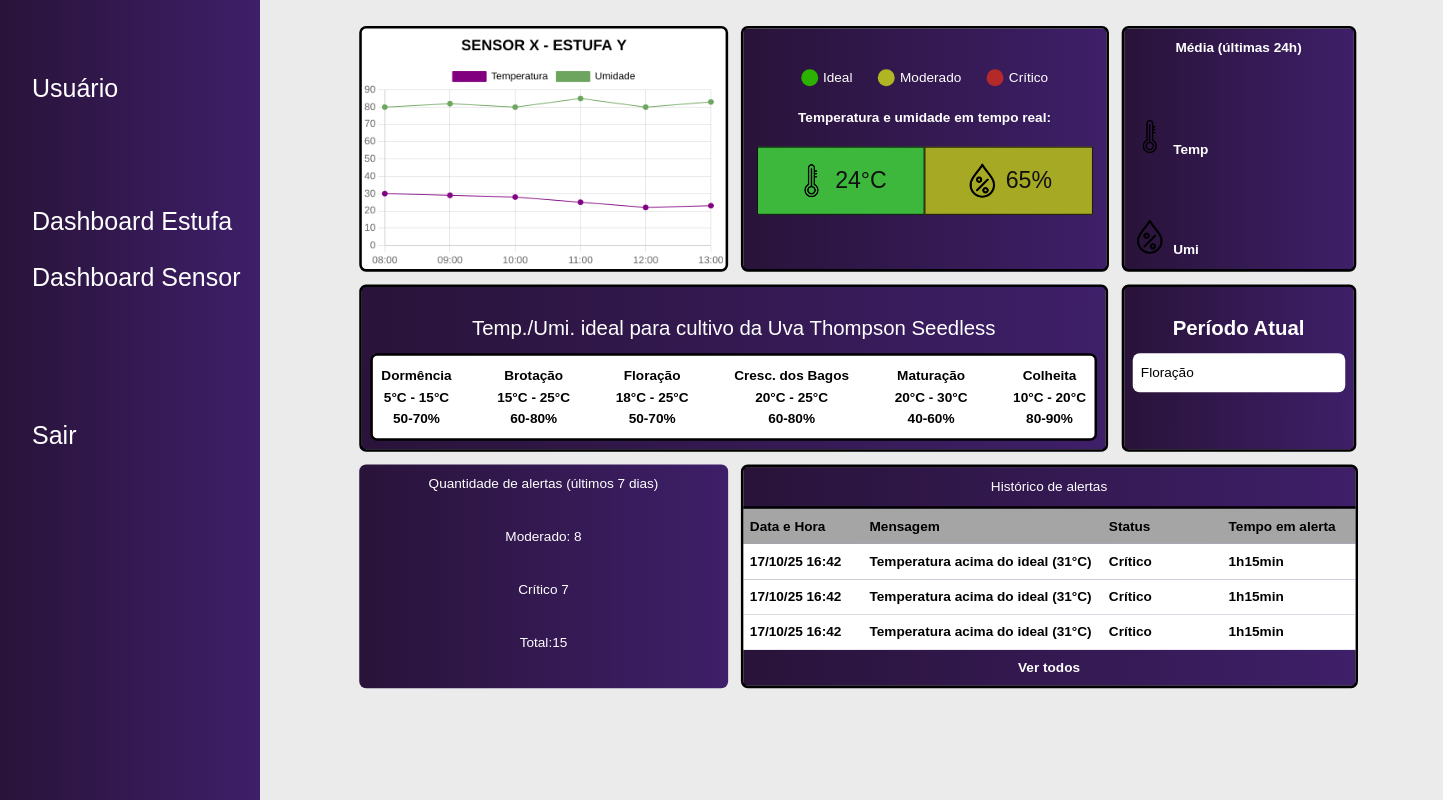
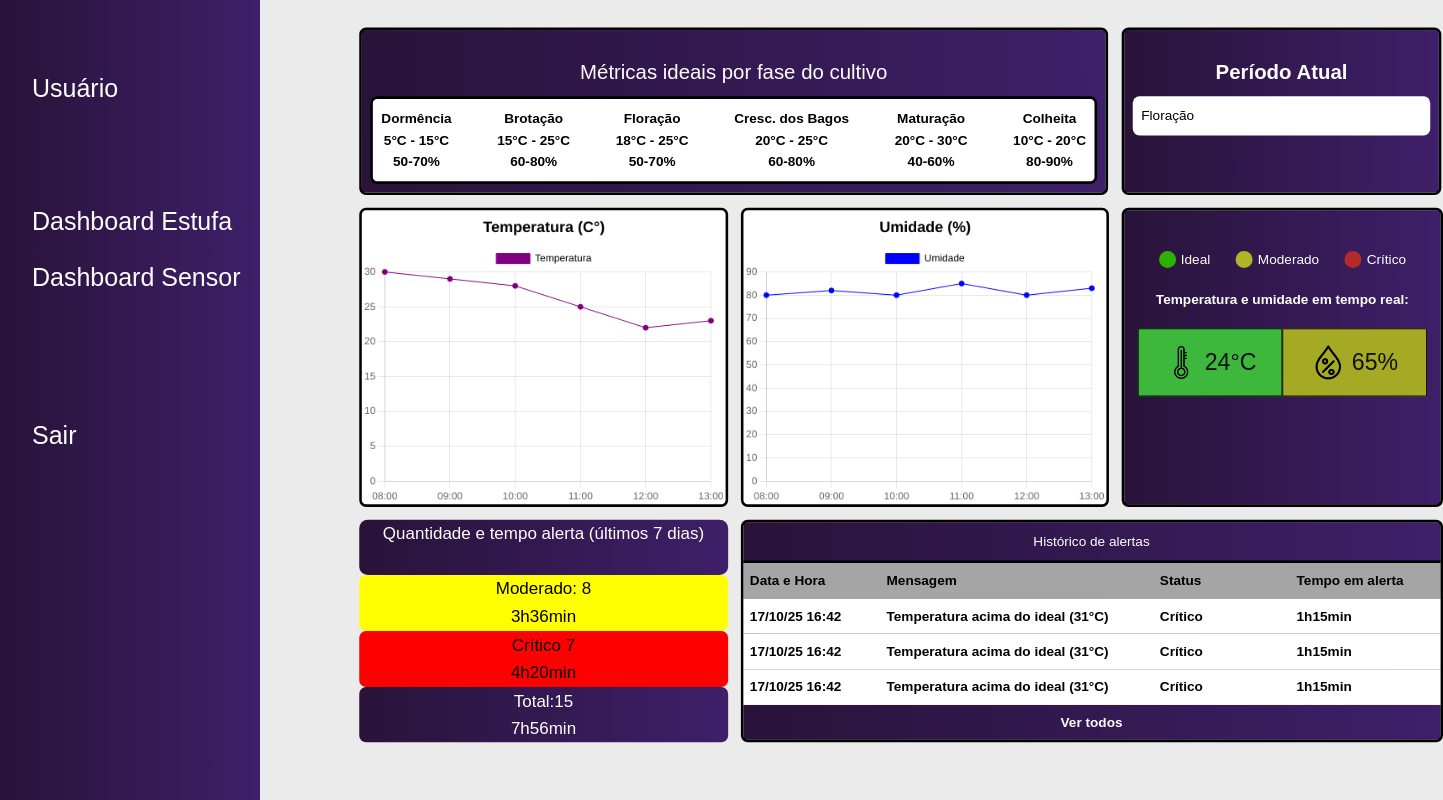
Before and after one commit to Ctrl-V-SPTech/Grupo, a plain HTML site: page Algoritimo/Site Ctrl+V/dashindividual.html in a window 1280 px wide. Shown: the whole page, 1443 px wide, since content can reach past the window. Drawn offline with nearby package versions, Linux system fonts and the light colour scheme.

Commit message:
ajustes no css da dashboard individual dos sensores

```diff
--- a/Algoritimo/Site Ctrl+V/dashindividual.css
+++ b/Algoritimo/Site Ctrl+V/dashindividual.css
@@ -43,14 +43,14 @@ margin-left: 300px;
   grid-template-columns: 1fr 1fr 1fr;
   grid-template-rows: auto auto auto;
   grid-template-areas:
-    "chart sensor kpi"
     "ideal ideal fases"
+    "chart chart2 sensor"
     "qtd historico historico";
   gap: 15px;
   padding: 5px;
   margin-left: 280px;
   transform: scale(0.85);
-  height: 280px;
+  height: 300px;
 }
 
 .qtdalertas       { grid-area: qtd; }
@@ -59,6 +59,7 @@ margin-left: 300px;
 .sensor-card      { grid-area: sensor; }
 .kpi              { grid-area: kpi; }
 .monitoring-Chart { grid-area: chart; }
+.monitoring-Chart2 { grid-area: chart2; }
 .historico        { grid-area: historico; }
 
 /* ====== SENSOR ====== */
@@ -71,6 +72,7 @@ margin-left: 300px;
   padding-top: 45px;
   justify-content: center;
   text-align: center;
+  width: 340px;
 }
 
 
@@ -155,7 +157,7 @@ margin-left: 300px;
   border-radius: 8px;
   display: flex;
   flex-direction: column;
-  width: 720px;
+  width: 820px;
 }
 
 .historico-header {
@@ -197,7 +199,7 @@ margin-left: 300px;
   border: 3px solid #000;
   border-radius: 8px;
   padding: 10px;
-  width: 250px;
+  width: 350px;
 }
 
 .fasesrisco h2 {
@@ -217,13 +219,48 @@ margin-left: 300px;
 
 .qtdalertas {
   display: flex;
-  justify-content: space-between;
+  justify-content: center;
   align-items: center;
   flex-direction: column;
-  background: linear-gradient(90deg, #291339 0%, #3e1f69 100%);
+  border-radius: 8px;
+  font-size: 20px;
+}
+
+.qtdalertas-header {
+   background: linear-gradient(90deg, #291339 0%, #3e1f69 100%);
   color: #ffffff;
-  border-radius: 8px;
-  padding: 10px;
+  text-align: center;
+  width: 100%;
+  border-radius: 10px;
+  height: 100%;
+}
+
+.qtdmoderado {
+background-color: yellow;
+color: #000;
+text-align: center;
+width: 100%;
+border-radius: 8px;
+height: 100%;
+}
+
+.qtdcritico {
+background-color: red;
+color: #000;
+text-align: center;
+width: 100%;
+border-radius: 8px;
+height: 100%;
+}
+
+.qtdtotal {
+background-color: rgb(255, 255, 255);
+color: #ffffff;
+text-align: center;
+width: 100%;
+border-radius: 8px;
+height: 100%;
+background: linear-gradient(90deg, #291339 0%, #3e1f69 100%);
 }
 
 /* ====== IDEAL INFO ====== */
--- a/Algoritimo/Site Ctrl+V/dashindividual.html
+++ b/Algoritimo/Site Ctrl+V/dashindividual.html
@@ -29,7 +29,7 @@
         </div>
 
         <div class="ideal-info">
-          <h2>Temp./Umi. ideal para cultivo da Uva Thompson Seedless</h2>
+          <h2>Métricas ideais por fase do cultivo</h2>
           <div class="fases2">
             <div><b>Dormência</b><br />5°C - 15°C<br />50-70%</div>
             <div><b>Brotação</b><br />15°C - 25°C<br />60-80%</div>
@@ -60,29 +60,19 @@
           </div>
         </div>
 
-        <div class="kpi">
-          <div class="kpi-header"><span>Média (últimas 24h)</span></div>
-          <div class="kpi-row">
-            <span>
-              <img class="metricas" src="./imagens_uvas/temperature.png" alt="" />Temp
-            </span>
-          </div>
-          <div class="kpi-row">
-            <span>
-              <img class="metricas" src="./imagens_uvas/humidity.png" alt="" />Umi
-            </span>
-          </div>
-        </div>
-
         <div class="monitoring-Chart">
           <canvas id="monitoringChart" ></canvas>
         </div>
 
+        <div class="monitoring-Chart2">
+          <canvas id="monitoringChart2" ></canvas>
+        </div>
+
         <div class="qtdalertas">
-          <div class="qtdalertas-header">Quantidade de alertas (últimos 7 dias)</div> <br>
-          <span>Moderado: 8</span> <br>
-          <span>Crítico 7</span> <br>
-          <span>Total:15</span> <br>
+          <div class="qtdalertas-header">Quantidade e tempo alerta (últimos 7 dias)</div>
+          <span class="qtdmoderado">Moderado: 8 <br> 3h36min</span>
+          <span class="qtdcritico">Crítico 7 <br> 4h20min</span>
+          <span class="qtdtotal">Total:15 <br> 7h56min</span>
         </div>
 
         <div class="historico">
@@ -121,6 +111,7 @@
 
     <script>
       const ctx = document.getElementById("monitoringChart");
+      const ctx2 = document.getElementById("monitoringChart2");
       new Chart(ctx, {
         type: "line",
         data: {
@@ -133,12 +124,36 @@
               borderColor: "purple",
               backgroundColor: "purple",
             },
+          ],
+        },
+        options: {
+          maintainAspectRatio: false,
+          scales: {
+            y: { beginAtZero: true },
+          },
+          plugins: {
+            title: {
+              display: true,
+              text: ["Temperatura (C°)"],
+              font: { size: 18 },
+              color: "black",
+            },
+            legend: { labels: { color: "black" } },
+          },
+        },
+      });
+
+       new Chart(ctx2, {
+        type: "line",
+        data: {
+          labels: ["08:00", "09:00", "10:00", "11:00", "12:00", "13:00"],
+          datasets: [
             {
               label: "Umidade",
               data: [80, 82, 80, 85, 80, 83],
               borderWidth: 1,
-              borderColor: "#6da55f",
-              backgroundColor: "#6da55f",
+              borderColor: "blue",
+              backgroundColor: "blue",
             },
           ],
         },
@@ -150,7 +165,7 @@
           plugins: {
             title: {
               display: true,
-              text: ["SENSOR X - ESTUFA Y"],
+              text: ["Umidade (%)"],
               font: { size: 18 },
               color: "black",
             },
```
